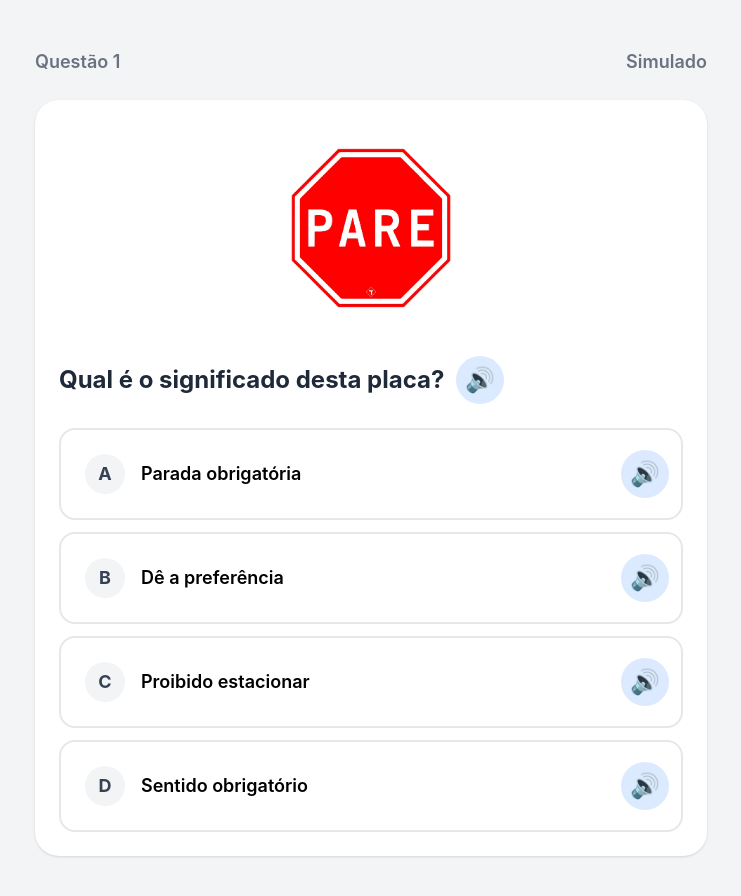
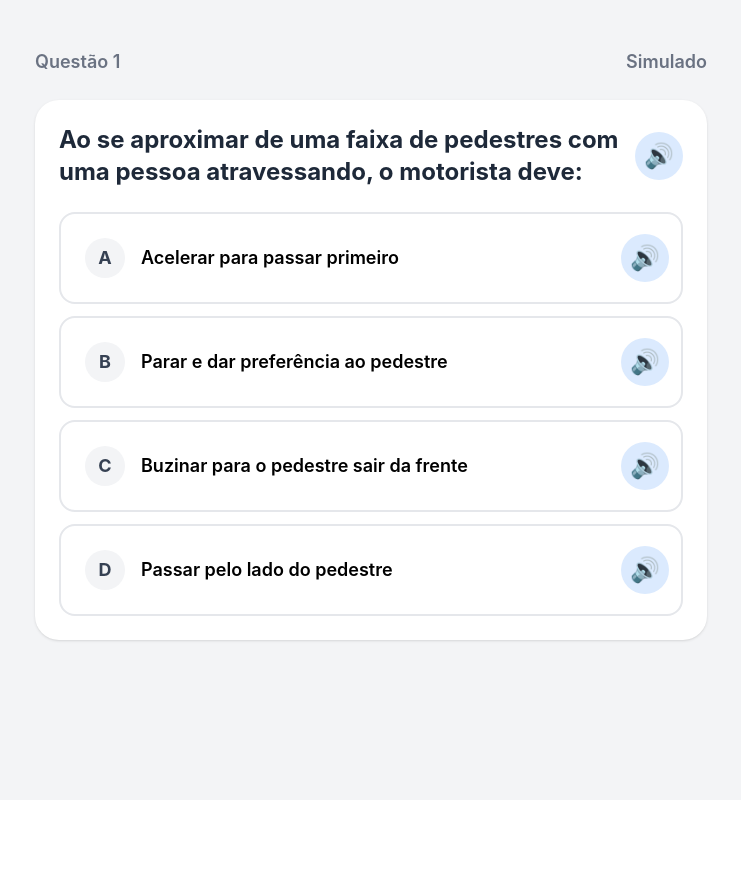
Before and after one commit to devBSousa/simulado-placas, a React (Vite) app: page / in a window 1280 px wide. Shown: the top 896 px of the page, without its empty margins (269-1010 px from the left). After the commit the page ends 800 px from the top, so only its background shows below. Built offline with nearby package versions, Linux system fonts and the light colour scheme.

Commit message:
adicionado questões de legislação e primeiros socorros

```diff
--- a/src/App.jsx
+++ b/src/App.jsx
@@ -50,6 +50,11 @@ function App() {
     }
 
     setConfirmada(true);
+    window.scrollTo({
+      top: document.body.scrollHeight,
+      behavior: "smooth",
+    })
+
   };
 
   const proximaQuestao = () => {
@@ -117,6 +122,7 @@ function App() {
             </div>
 
             <button
+              id="proxima"
               onClick={proximaQuestao}
               className="w-full rounded-2xl bg-blue-600 px-6 py-4 text-xl font-bold text-white hover:bg-blue-700"
             >
--- a/src/components/Question.jsx
+++ b/src/components/Question.jsx
@@ -25,6 +25,7 @@ function Question({
       </div>
 
       <div className="rounded-3xl bg-white p-6 shadow-sm">
+        {questao.imagem && (
           <div className="mb-6 flex justify-center">
             <img
               src={questao.imagem}
@@ -32,6 +33,7 @@ function Question({
               className="h-52 w-52 object-contain"
             />
           </div>
+        )}
 
         <div className="mb-6 flex items-center gap-3">
           <h1 className="text-2xl font-bold text-gray-800">
@@ -67,9 +69,12 @@ function Question({
         {!confirmada && resposta !== null && (
           <button
             onClick={onConfirm}
+
             className="mt-6 w-full rounded-2xl bg-blue-600 px-6 py-4 text-xl font-bold text-white transition hover:bg-blue-700"
           >
+            <a href="#proxima" className="block">
               ✅ Confirmar resposta
+            </a>
           </button>
         )}
       </div>
--- a/src/data/placas.js
+++ b/src/data/placas.js
@@ -15,31 +15,210 @@ import sentidoObrigatorioEsquerda from "../assets/placas/sentido-obrigatorio-esq
 const placas = [
   {
     id: 1,
+    categoria: "Legislação",
+    pergunta: "Ao se aproximar de uma faixa de pedestres com uma pessoa atravessando, o motorista deve:",
+    alternativas: [
+      "Acelerar para passar primeiro",
+      "Parar e dar preferência ao pedestre",
+      "Buzinar para o pedestre sair da frente",
+      "Passar pelo lado do pedestre"
+    ],
+    correta: 1
+  },
+  {
+    id: 2,
+    imagem: proibidoVirarEsquerda,
+    pergunta: "Qual é o significado desta placa?",
+    alternativas: [
+      "Proibido virar à esquerda",
+      "Proibido virar à direita",
+      "Sentido obrigatório",
+      "Proibido estacionar"
+    ],
+    correta: 0
+  },
+  {
+    id: 3,
+    categoria: "Mecânica",
+    pergunta: "O que pode acontecer quando os pneus estão muito desgastados?",
+    alternativas: [
+      "O veículo fica mais seguro",
+      "Aumenta o risco de perder a aderência",
+      "O motor fica mais potente",
+      "O veículo passa a gastar menos combustível"
+    ],
+    correta: 1
+  },
+  {
+    id: 4,
+    imagem: deAPreferencia,
+    pergunta: "Qual é o significado desta placa?",
+    alternativas: [
+      "Proibido ultrapassar",
+      "Dê a preferência",
+      "Parada obrigatória",
+      "Velocidade máxima permitida"
+    ],
+    correta: 1
+  },
+  {
+    id: 5,
+    categoria: "Primeiros Socorros",
+    pergunta: "Ao presenciar um acidente de trânsito, qual deve ser uma das primeiras atitudes?",
+    alternativas: [
+      "Retirar todas as pessoas dos veículos imediatamente",
+      "Manter a calma e acionar o socorro",
+      "Oferecer comida para a vítima",
+      "Dar água para a vítima"
+    ],
+    correta: 1
+  },
+  {
+    id: 6,
+    imagem: sentidoObrigatorioDireita,
+    pergunta: "Qual é o significado desta placa?",
+    alternativas: [
+      "Proibido virar à direita",
+      "Sentido obrigatório à direita",
+      "Proibido ultrapassar",
+      "Dê a preferência"
+    ],
+    correta: 1
+  },
+  {
+    id: 7,
+    categoria: "Mecânica",
+    pergunta: "Qual é a função principal do óleo do motor?",
+    alternativas: [
+      "Lubrificar e ajudar a proteger as peças do motor",
+      "Encher os pneus",
+      "Limpar o para-brisa",
+      "Aumentar o volume do rádio"
+    ],
+    correta: 0
+  },
+  {
+    id: 8,
+    imagem: proibidoEstacionar,
+    pergunta: "Qual é o significado desta placa?",
+    alternativas: [
+      "Parada obrigatória",
+      "Proibido estacionar",
+      "Dê a preferência",
+      "Proibido ultrapassar"
+    ],
+    correta: 1
+  },
+  {
+    id: 9,
+    categoria: "Legislação",
+    pergunta: "O que o motorista deve fazer quando o semáforo está vermelho?",
+    alternativas: [
+      "Parar o veículo",
+      "Aumentar a velocidade",
+      "Buzinar e continuar",
+      "Parar somente se houver pedestre"
+    ],
+    correta: 0
+  },
+  {
+    id: 10,
+    imagem: proibidoVirarDireita,
+    pergunta: "Qual é o significado desta placa?",
+    alternativas: [
+      "Sentido obrigatório",
+      "Proibido ultrapassar",
+      "Proibido virar à direita",
+      "Dê a preferência"
+    ],
+    correta: 2
+  },
+  {
+    id: 11,
+    categoria: "Primeiros Socorros",
+    pergunta: "Em um acidente, uma pessoa está ferida. O que devemos evitar?",
+    alternativas: [
+      "Acionar o socorro",
+      "Proteger o local do acidente",
+      "Movimentar a vítima sem necessidade",
+      "Manter a calma"
+    ],
+    correta: 2
+  },
+  {
+    id: 12,
+    imagem: sentidoObrigatorio,
+    pergunta: "Qual é o significado desta placa?",
+    alternativas: [
+      "Sentido obrigatório",
+      "Proibido virar à esquerda",
+      "Velocidade máxima permitida",
+      "Dê a preferência"
+    ],
+    correta: 0
+  },
+  {
+    id: 13,
+    categoria: "Legislação",
+    pergunta: "O cinto de segurança deve ser usado por quem está no veículo?",
+    alternativas: [
+      "Somente pelo motorista",
+      "Somente pelos passageiros da frente",
+      "Por todos os ocupantes do veículo",
+      "Somente em rodovias"
+    ],
+    correta: 2
+  },
+  {
+    id: 14,
     imagem: paradaObrigatoria,
     pergunta: "Qual é o significado desta placa?",
     alternativas: [
       "Parada obrigatória",
       "Dê a preferência",
       "Proibido estacionar",
-      "Sentido obrigatório",
+      "Sentido obrigatório"
     ],
-    correta: 0,
+    correta: 0
   },
   {
-    id: 2,
-    imagem: deAPreferencia,
+    id: 15,
+    categoria: "Mecânica",
+    pergunta: "Qual é a função do sistema de freios?",
+    alternativas: [
+      "Aumentar a velocidade do veículo",
+      "Diminuir a temperatura do motor",
+      "Reduzir a velocidade e parar o veículo",
+      "Aumentar a pressão dos pneus"
+    ],
+    correta: 2
+  },
+  {
+    id: 16,
+    imagem: proibidoEstacionarParar,
     pergunta: "Qual é o significado desta placa?",
     alternativas: [
-      "Proibido ultrapassar",
-      "Dê a preferência",
+      "Proibido estacionar",
+      "Proibido parar e estacionar",
       "Parada obrigatória",
-      "Velocidade máxima permitida",
+      "Área de estacionamento"
     ],
-    correta: 1,
+    correta: 1
   },
-
   {
-  id: 3,
+    id: 17,
+    categoria: "Legislação",
+    pergunta: "É permitido dirigir um veículo depois de consumir bebida alcoólica?",
+    alternativas: [
+      "Sim, se beber pouco",
+      "Sim, somente durante o dia",
+      "Não",
+      "Sim, se estiver dirigindo devagar"
+    ],
+    correta: 2
+  },
+  {
+    id: 18,
     imagem: velocidadeMaxima,
     pergunta: "Qual é o significado desta placa?",
     alternativas: [
@@ -51,91 +230,7 @@ const placas = [
     correta: 0
   },
   {
-  id: 4,
-  imagem: proibidoEstacionar,
-  pergunta: "Qual é o significado desta placa?",
-  alternativas: [
-    "Parada obrigatória",
-    "Proibido estacionar",
-    "Dê a preferência",
-    "Proibido ultrapassar"
-  ],
-  correta: 1
-},
-{
-  id: 5,
-  imagem: sentidoObrigatorio,
-  pergunta: "Qual é o significado desta placa?",
-  alternativas: [
-    "Sentido obrigatório",
-    "Proibido virar à esquerda",
-    "Velocidade máxima permitida",
-    "Dê a preferência"
-  ],
-  correta: 0
-},
-{
-  id: 6,
-  imagem: proibidoUltrapassar,
-  pergunta: "Qual é o significado desta placa?",
-  alternativas: [
-    "Proibido estacionar",
-    "Proibido ultrapassar",
-    "Parada obrigatória",
-    "Sentido obrigatório"
-  ],
-  correta: 1
-},
-{
-  id: 7,
-  imagem: proibidoVirarEsquerda,
-  pergunta: "Qual é o significado desta placa?",
-  alternativas: [
-    "Proibido virar à esquerda",
-    "Proibido virar à direita",
-    "Sentido obrigatório",
-    "Proibido estacionar"
-  ],
-  correta: 0
-},
-{
-  id: 8,
-  imagem: proibidoVirarDireita,
-  pergunta: "Qual é o significado desta placa?",
-  alternativas: [
-    "Sentido obrigatório",
-    "Proibido ultrapassar",
-    "Proibido virar à direita",
-    "Dê a preferência"
-  ],
-  correta: 2
-},
-{
-  id: 9,
-  imagem: proibidoEstacionarParar,
-  pergunta: "Qual é o significado desta placa?",
-  alternativas: [
-    "Proibido estacionar",
-    "Proibido parar e estacionar",
-    "Parada obrigatória",
-    "Área de estacionamento"
-  ],
-  correta: 1
-},
-{
-  id: 10,
-  imagem: sentidoObrigatorioDireita,
-  pergunta: "Qual é o significado desta placa?",
-  alternativas: [
-    "Proibido virar à direita",
-    "Sentido obrigatório à direita",
-    "Proibido ultrapassar",
-    "Dê a preferência"
-  ],
-  correta: 1
-},
-{
-  id: 11,
+    id: 19,
     imagem: sentidoObrigatorioEsquerda,
     pergunta: "Qual é o significado desta placa?",
     alternativas: [
@@ -146,6 +241,19 @@ const placas = [
     ],
     correta: 1
   },
+  {
+    id: 20,
+    imagem: proibidoUltrapassar,
+    pergunta: "Qual é o significado desta placa?",
+    alternativas: [
+      "Proibido estacionar",
+      "Proibido ultrapassar",
+      "Parada obrigatória",
+      "Sentido obrigatório"
+    ],
+    correta: 1
+  }
 ];
 
+
 export default placas;
```
Lines whose indentation alone changed are shown as unchanged.
